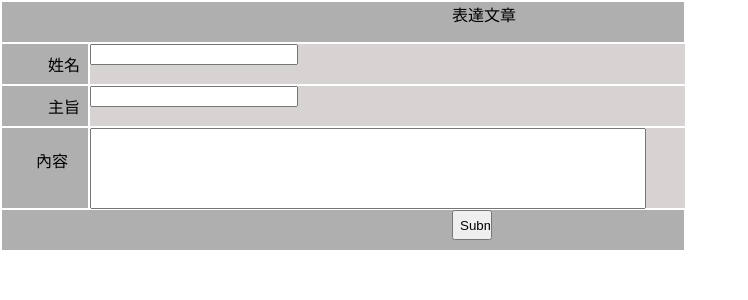
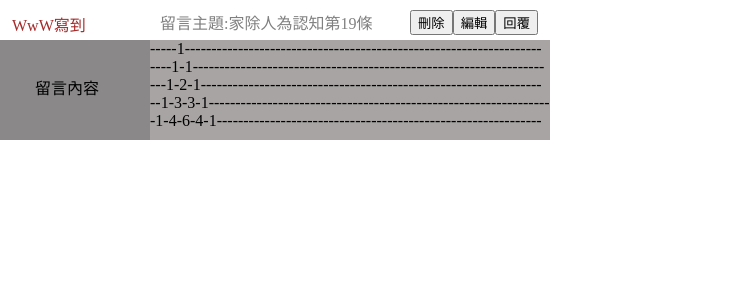
Before and after one commit to creamgod45/skill-games, a PHP site: page / in a window 1280 px wide. Shown: the top 300 px of the page, without its empty margins (0-748 px from the left). Run offline with PHP 8.4, Linux system fonts and the light colour scheme; data that the repository does not hold is empty.

Commit message:
chyhhwen => update(1.0)

```diff
--- a/router/assets/css/main.css
+++ b/router/assets/css/main.css
@@ -1,77 +1,65 @@
-.box {width: 700px;}
-.form
+.box
 {
-    width:100%;
-    height:40px;
-    border:3px greenyellow;
-    display: flex;
+    width:900px;
+}
+.head
+{
+    display:flex;
     flex-direction: row;
     flex-wrap: wrap;
-    margin: 2px;
-}
-.form1
-{
-    width:450px;
+    width: 800px;
     height:40px;
-    border:3px greenyellow;
-    display: flex;
-    flex-direction: row;
-    flex-wrap: wrap;
-    margin: 2px;
 }
 .name
 {
-    width:12.3%;
+    width:150px;
     height:40px;
-    text-align: right;
 }
 .name1
 {
-    width:12.3%;
-    height:80px;
-    text-align: right;
+    width:150px;
+    height:100px;
 }
-.name1 span {
-    padding: 20px;
-    display: block;
+.write
+{
+    width:400px;
+    height:100px;
 }
-.name span {
-    padding: 8px;
-    display: block;
-}
-.text
+.write1
 {
-    width:85%;
-    margin-left: 2px;
+    width:250px;
     height:40px;
 }
-.text1
+.head1
 {
-    width:85%;
-    margin-left: 2px;
-    height:80px;
-}
-.head
-{
-    width:450px;
-    height:40px;
-    border:3px greenyellow;
-    display: flex;
+    display:flex;
     flex-direction: row;
     flex-wrap: wrap;
+    width: 800px;
+    height:100px;
 }
-.put
+.button
 {
-    width:232px;
+    width:150px;
     height:40px;
 }
-.form2
+.name span
 {
-    width:100%;
-    height:80px;
-    border:3px greenyellow;
-    display: flex;
-    flex-direction: row;
-    flex-wrap: wrap;
-    margin: 2px;
+    padding:12px;
+    display:block;
 }
+.write1 span
+{
+    padding:10px;
+    display:block;
+}
+.button span
+{
+    padding:10px;
+    display:block;
+}
+.name1 span
+{
+    padding:35px;
+    display:block;
+}
--- a/router/home.php
+++ b/router/home.php
@@ -8,51 +8,34 @@
     <title><?php echo $title;?></title>
 </head>
 <body style="margin: 0px;">
-    <form action="" method="POST" class="box">
-
-        <div class="form">
-           <div class="head " style="background-color:rgb(175, 175, 175)">
-
+    <div class ="box">
+        <div class="head">
+            <div class="name" >
+                <span style="color:brown;">WwW寫到</span>
             </div>
-            <div class="put" style="background-color:rgb(175, 175, 175)">
-                    <span>表達文章</span>
+            <div class="write1">
+                <span style="color:gray;">留言主題:家除人為認知第19條</span>
+            </div>
+            <div class="button">
+                <span><INPUT TYPE="submit" value="刪除"><INPUT TYPE="submit" value="編輯"><INPUT TYPE="submit" value="回覆"></<INPUT>
             </div>
         </div>
+        <div class="head1">
+            <div class="head1" >
+                <div class="name1" style= background-color:rgb(138,136,136);>
+                    <span>留言內容</span>
+                </div>
+                <div class="write" style= background-color:rgb(168,164,164);>
+                        -----1-------------------------------------------------------------------
+                        ----1-1------------------------------------------------------------------
+                        ---1-2-1----------------------------------------------------------------
+                        --1-3-3-1----------------------------------------------------------------
+                        -1-4-6-4-1-------------------------------------------------------------
+                    </div>
+            </div>
 
-            <div class="form">
-                <div class="name" style="background-color:rgb(175, 175, 175)">
-                    <span>姓名</span>
-                </div>
-                <div class="text" style="background-color:rgb(216, 211, 211)">
-                    <input type="text" style=width:200px>
-                </div>
-            </div>
-            <div class="form">
-                    <div class="name" style="background-color:rgb(175, 175, 175)">
-                        <span>主旨</span>
-                    </div>
-                    <div class="text" style="background-color:rgb(216, 211, 211)">
-                        <span><input type="text" style=width:200px></span>
-                    </div>
-                </div>
-                <div class="form2">
-                        <div class="name1" style="background-color:rgb(175, 175, 175)">
-                            <span>內容</span>
-                        </div>
-                        <div class="text1" style="background-color:rgb(216, 211, 211)">
-                            <span><textarea style="width:550px;height:75px;resize: unset;overflow-y: scroll;overflow-x: hidden;"></textarea></span>
-                        </div>
-                    </div>
-
-                    <div class="form">
-           <div class="head " style="background-color:rgb(175, 175, 175)">
-
-            </div>
-            <div class="put" style="background-color:rgb(175, 175, 175)">
-                    <span><input type="submit" submit style=width:40px;height:30px;></span>
-            </div>
         </div>
-    </form>
+    </div>
 </body>
 <script>
 
```
